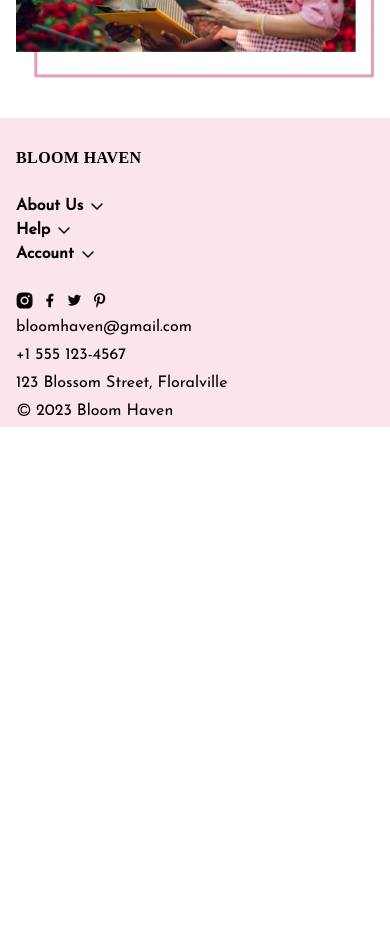
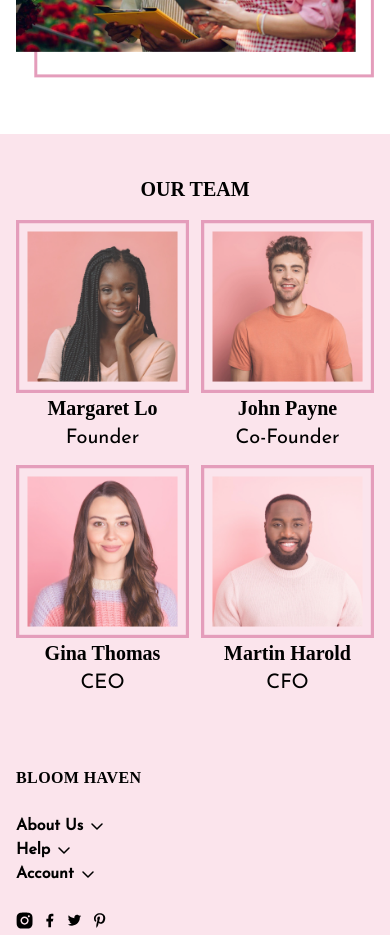
Before and after one commit to dele-rodriguez/Flower-Sales, a React (Vite) app: page /about in a window 390 px wide. Shown: the part 1580-2515 px from the top of the page. Before the commit the page ends 2007 px from the top, so only its background shows below. Built offline with nearby package versions, Linux system fonts and the light colour scheme; a web font is replaced by a local one.

Commit message:
team responsive

```diff
--- a/src/Body/About .jsx
+++ b/src/Body/About .jsx
@@ -1,8 +1,9 @@
 import React from "react";
+import {team} from "../data"
+
 
 
 function About() {
-
 
     return (
         <>
@@ -34,6 +35,22 @@ function About() {
                         <img className="sm:w-[50%]" src="/about/mission.png" alt="" />
                     </div>
                 </section>
+                <section className="bg-lightpink team py-10 px-4 lg:py-16 lg:px-10 font-frank mt-4" >
+                    <h2 className="uppercase text-lg font-medium text-center mb-4">Our Team</h2>
+                    <div className="grid grid-cols-2 sm:grid-cols-4 gap-3 md:gap-5 lg:gap-9">
+                        {team.map((member , i) => (
+                            <div
+                                key={i}
+                            >
+                                <div className="flex flex-col justify-center content-center">
+                                    <img src={member.img} alt={member.name + " Profile picture"} />
+                                    <h3 className="font-medium text-center text-lg">{member.name}</h3>
+                                    <p className="text-center font-josefin text-lg">{member.title}</p>
+                                </div>
+                            </div>
+                        ))}
+                    </div>
+                </section>
             </section>
         </>
     )
--- a/src/data.js
+++ b/src/data.js
@@ -619,4 +619,6 @@ const types = ["Alstroemeria" , "Carnations" , "Daffodils" , "Daisies" , "Gerber
 
 const colors = ["Red" , "Pink" , "Yellow" , "Blue" , "Purple" ,"Rainbow" , "Ice" , "White" ]
 
-export {choice , reviews , featureSlides , blogSlides , shopData , occasions , types , colors};
+const team = [{img: "/about/founder.png" , name: "Margaret Lo" , title: "Founder"} , {img: "/about/co-founder.png" , name: "John Payne" , title: "Co-Founder"} , {img: "/about/ceo.png" , name: "Gina Thomas" , title: "CEO"} , {img: "/about/cfo.png" , name: "Martin Harold" , title: "CFO"}]
+
+export {choice , reviews , featureSlides , blogSlides , shopData , occasions , types , colors , team};
```
